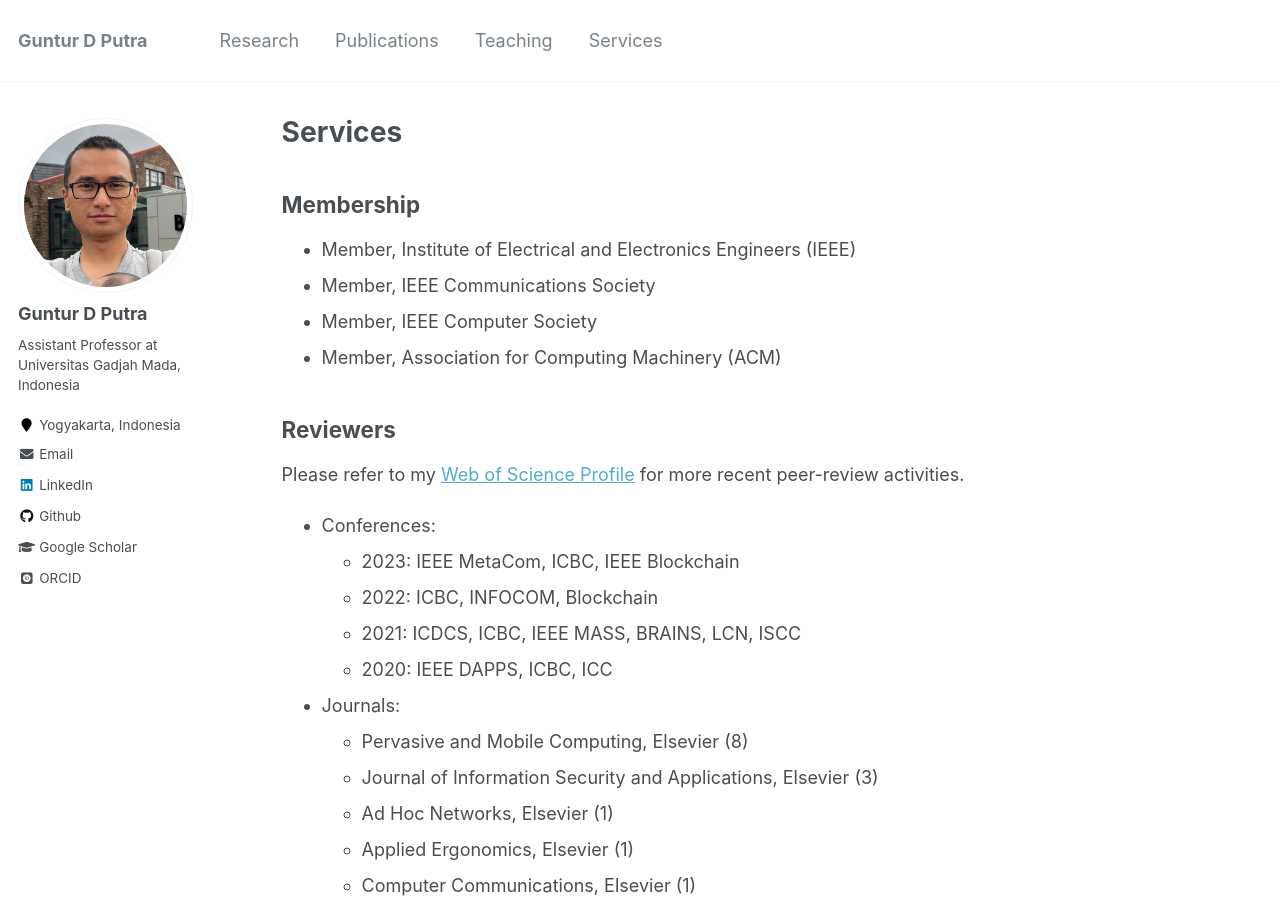
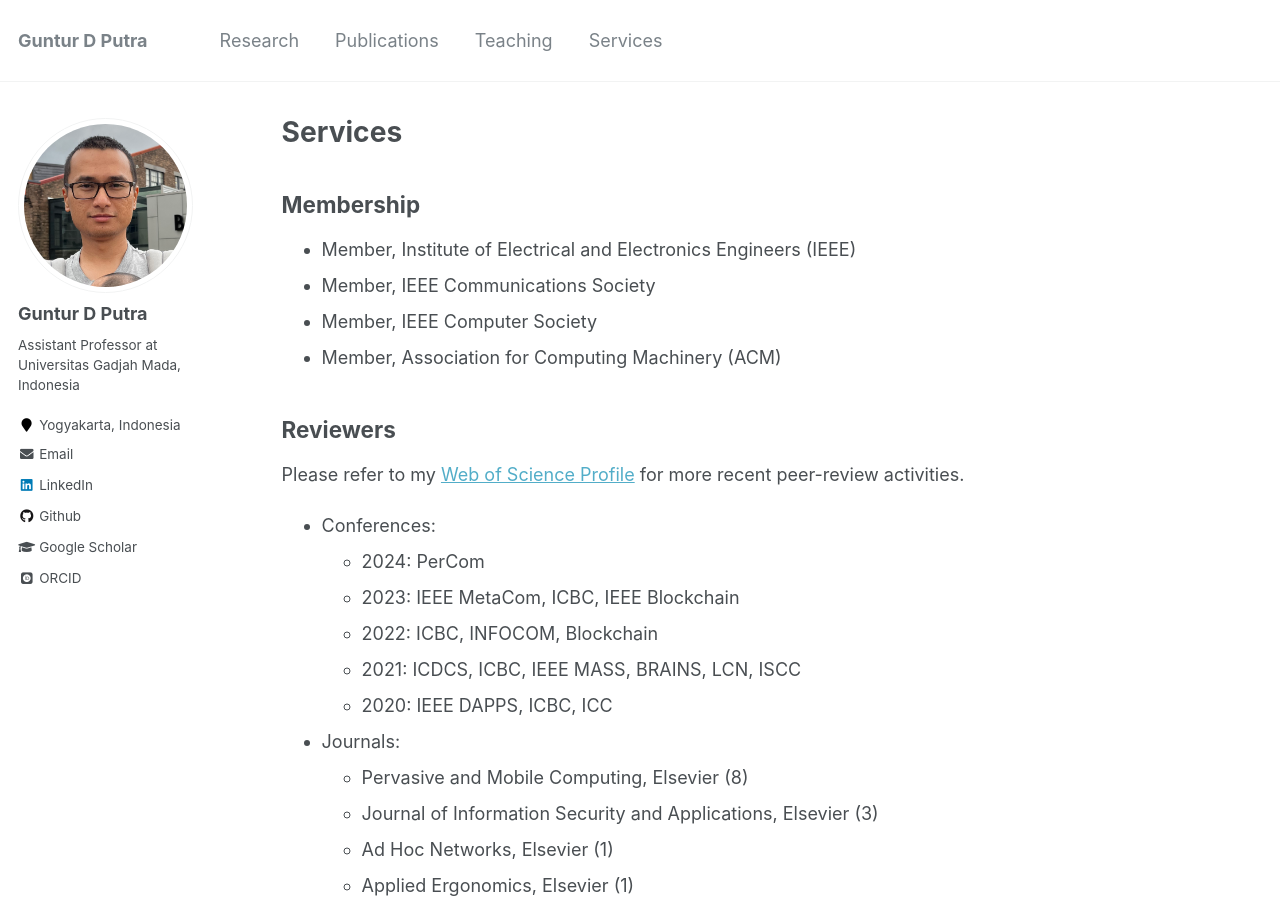
Before and after one commit to gdputra/gdputra.github.io, a Jekyll site: the page built from _pages/service.md, in a window 1280 px wide and 900 px high. Built offline with Jekyll 4.4.1, drawn with Linux system fonts in a browser that asks for light colours; some web fonts are replaced.

Commit message:
Update service.md
Add percom 2024.

```diff
--- a/_pages/service.md
+++ b/_pages/service.md
@@ -18,6 +18,7 @@ Reviewers
 Please refer to my [Web of Science Profile](https://www.webofscience.com/wos/author/record/W-3040-2019) for more recent peer-review activities.
 
 - Conferences:
+  - 2024: PerCom
   - 2023: IEEE MetaCom, ICBC, IEEE Blockchain
   - 2022: ICBC, INFOCOM, Blockchain
   - 2021: ICDCS, ICBC, IEEE MASS, BRAINS, LCN, ISCC
```
